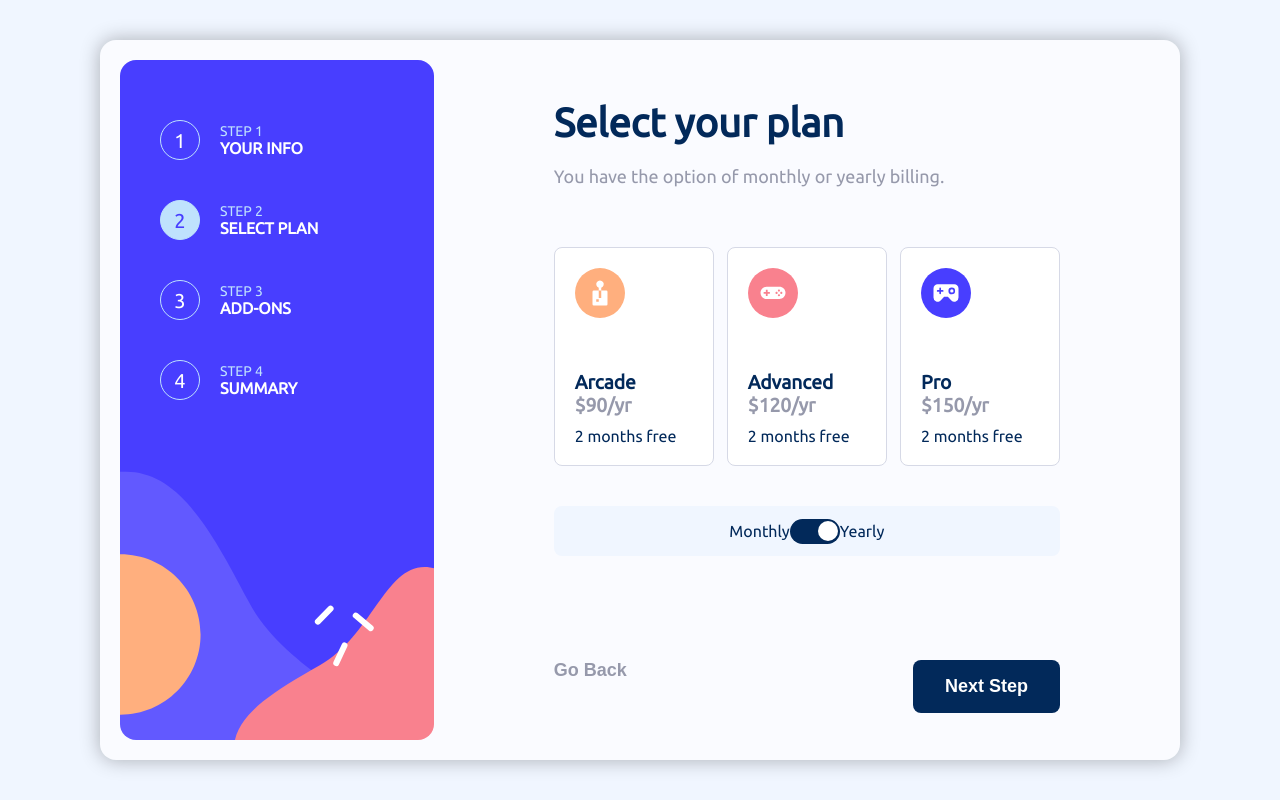
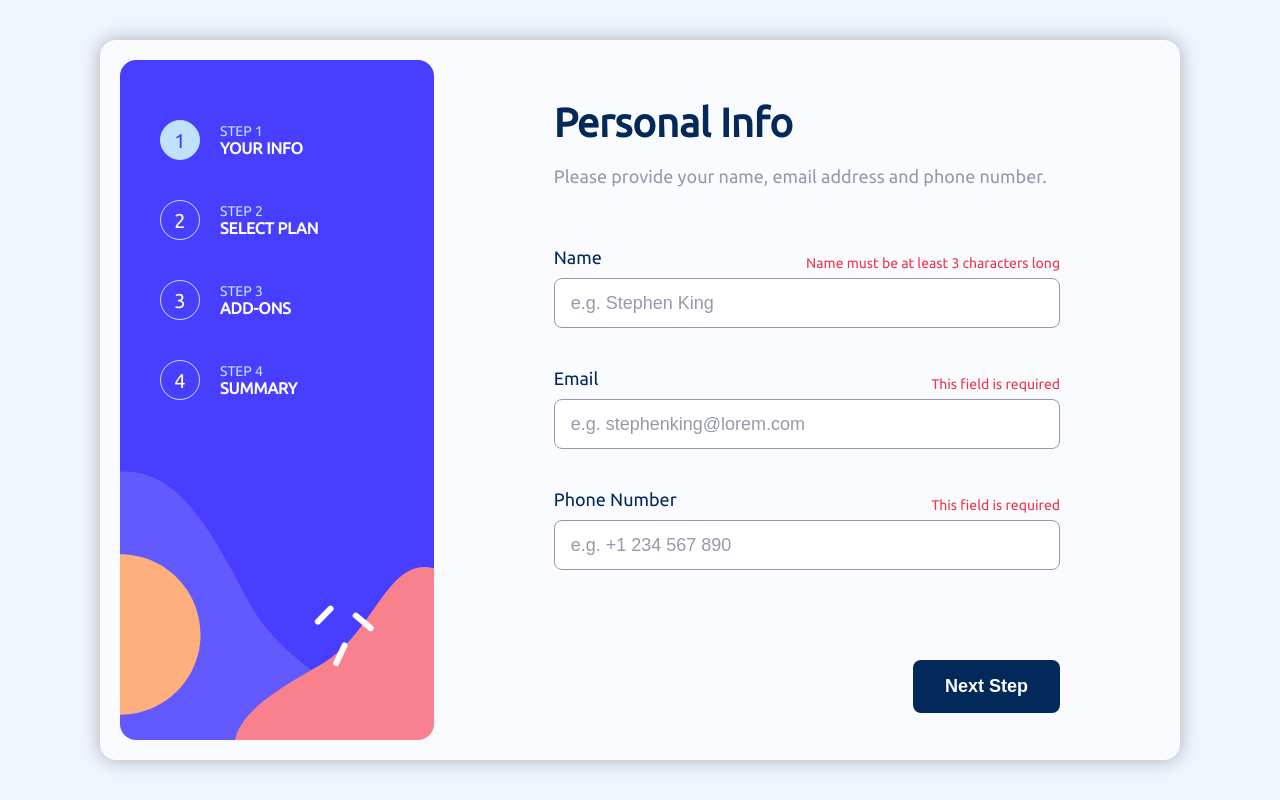
Before and after one commit to abstractHunter/vuejs-multi-step-form, a Vue app: page / in a window 1280 px wide. Both pictures are taken after a click on the button "Next Step". Built offline with nearby package versions, Linux system fonts and the light colour scheme; the HTML template or start-up script is replaced by a standard one.

Commit message:
add verifications to when user presses next button

```diff
--- a/src/components/NavButtons.vue
+++ b/src/components/NavButtons.vue
@@ -1,13 +1,35 @@
 <script setup>
 import { useStepStore } from '@/stores/step';
+import { useUserStore } from '@/stores/user';
+import { usePriceStore } from '@/stores/price';
 
 const stepStore = useStepStore();
+const userStore = useUserStore();
+const priceStore = usePriceStore();
+
+const nextStep = () => {
+    if (stepStore.step == 1) {
+        userStore.validateAll();
+        if (userStore.errors.name || userStore.errors.email || userStore.errors.phoneNumber) {
+            return;
+        }
+    }
+
+    if (stepStore.step == 2) {
+        if (!priceStore.validate()) {
+            return;
+        }
+    }
+
+    stepStore.nextStep();
+};
+
 </script>
 
 <template>
     <div class="nav-buttons">
         <button v-if="stepStore.step > 1" @click="stepStore.previousStep()" class="button prev-button">Go Back</button>
-        <button v-if="stepStore.step < 4" @click="stepStore.nextStep()" class="button next-button">Next Step</button>
+        <button v-if="stepStore.step < 4" @click="nextStep()" class="button next-button">Next Step</button>
         <button v-if="stepStore.step == 4" @click="stepStore.nextStep()" class="button confirm-button">Confirm</button>
     </div>
 </template>
--- a/src/components/SelectPlan.vue
+++ b/src/components/SelectPlan.vue
@@ -55,7 +55,7 @@ const selectPlan = (plan) => {
         <p class="subtitle">You have the option of monthly or yearly billing.</p>
         <div class="plans">
             <div v-for="plan in plans" :key="plan.id" class="plan"
-                :class="{ 'selected-plan': priceStore.plan.id == plan.id }" @click="selectPlan(plan)">
+                :class="{ 'selected-plan': priceStore.plan && priceStore.plan.id == plan.id }" @click="selectPlan(plan)">
                 <img :src="plan.icon" alt="" />
                 <h3>{{ plan.name }}</h3>
                 <p class="price">
@@ -73,6 +73,8 @@ const selectPlan = (plan) => {
                 Yearly
             </label>
         </div>
+
+        <p v-if="priceStore.error" class="plan-error">You must choose a plan to continue</p>
     </div>
 </template>
 
@@ -195,4 +197,11 @@ const selectPlan = (plan) => {
 .duration label input:checked+span:after {
     transform: translateX(25px);
 }
+
+.plan-error {
+    color: var(--strawberry-red);
+    font-size: 1rem;
+    margin-top: 20px;
+    text-align: center;
+}
 </style>
--- a/src/components/YourInfo.vue
+++ b/src/components/YourInfo.vue
@@ -1,4 +1,8 @@
 <script setup>
+import { useUserStore } from '@/stores/user';
+
+const userStore = useUserStore();
+
 </script>
 
 <template>
@@ -7,18 +11,27 @@
         <p>Please provide your name, email address and phone number.</p>
 
         <div class="form-group">
-            <label for="name">Name</label>
-            <input type="text" id="name" placeholder="e.g. Stephen King" autofocus />
+            <div class="form-group-label">
+                <label for="name">Name</label>
+                <span v-if="userStore.errors.name">{{ userStore.errors.name }}</span>
+            </div>
+            <input type="text" id="name" placeholder="e.g. Stephen King" autofocus v-model="userStore.name" />
         </div>
 
         <div class="form-group">
-            <label for="email">Email</label>
-            <input type="email" id="email" placeholder="e.g. stephenking@lorem.com" />
+            <div class="form-group-label">
+                <label for="email">Email</label>
+                <span v-if="userStore.errors.email">{{ userStore.errors.email }}</span>
+            </div>
+            <input type="email" id="email" placeholder="e.g. stephenking@lorem.com" v-model="userStore.email" />
         </div>
 
         <div class="form-group">
-            <label for="phone">Phone Number</label>
-            <input type="tel" id="phone" placeholder="e.g. +1 234 567 890" />
+            <div class="form-group-label">
+                <label for="phone">Phone Number</label>
+                <span v-if="userStore.errors.phoneNumber">{{ userStore.errors.phoneNumber }}</span>
+            </div>
+            <input type="tel" id="phone" placeholder="e.g. +1 234 567 890" v-model="userStore.phoneNumber" />
         </div>
     </div>
 </template>
@@ -72,4 +85,15 @@ p {
 .form-group input[type="email"]:focus {
     text-transform: lowercase;
 }
+
+.form-group-label {
+    display: flex;
+    justify-content: space-between;
+    align-items: center;
+}
+
+.form-group-label span {
+    color: var(--strawberry-red);
+    font-size: 14px;
+}
 </style>
--- a/src/stores/price.js
+++ b/src/stores/price.js
@@ -4,19 +4,19 @@ export const usePriceStore = defineStore('price', {
     state: () => {
         return {
             yearly: true,
-            plan: {},
+            plan: null,
             addons: [],
+            error: false,
         }
     },
     actions: {
-        setYearly() {
-            this.yearly = true;
-        },
-        setPlan(plan) {
-            this.plan = plan;
-        },
-        setAddons(addons) {
-            this.addons = addons;
+        validate() {
+            if (this.plan) {
+                this.error = false;
+                return true;
+            }
+            this.error = true;
+            return false;
         }
     }
 });
```
